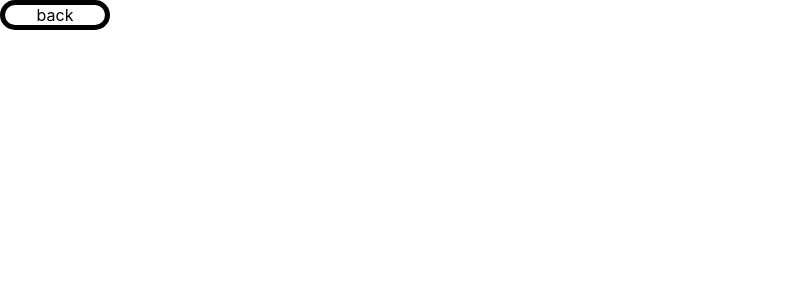
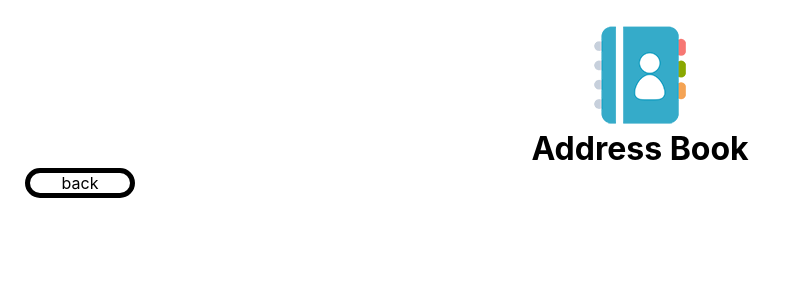
Before and after one commit to cheungdzinyung/address, a React (Create React App) app: page /contact/1 in a window 1280 px wide. Shown: the top 300 px of the page, without its empty margins (0-812 px from the left). Built offline with nearby package versions, Linux system fonts and the light colour scheme.

Commit message:
Added header with title and image

```diff
--- a/src/App.css
+++ b/src/App.css
@@ -1,5 +1,6 @@
 .App {
   text-align: center;
+  padding: 25px;
 }
 
 #spinner {
--- a/src/App.js
+++ b/src/App.js
@@ -1,10 +1,12 @@
 import React from "react";
 import { Router } from "./routes";
 import "./App.css";
+import { Header } from "./components/atoms/Header/Header";
 
 function App() {
   return (
     <div className="App">
+      <Header />
       <Router />
     </div>
   );
--- /dev/null
+++ b/src/components/atoms/Header/Header.js
@@ -0,0 +1,9 @@
+import React from "react";
+import logo from "../../../assets/images/address-book-thumbnail.png";
+
+export const Header = () => (
+  <div>
+    <img src={logo} alt="Address Book Logo" />
+    <h1> Address Book </h1>
+  </div>
+);
--- /dev/null
+++ b/src/components/atoms/Header/index.js
@@ -0,0 +1 @@
+export * from "./Header";
--- a/src/components/atoms/index.js
+++ b/src/components/atoms/index.js
@@ -1 +1,2 @@
 export * from "./Button";
+export * from "./Header";
```
